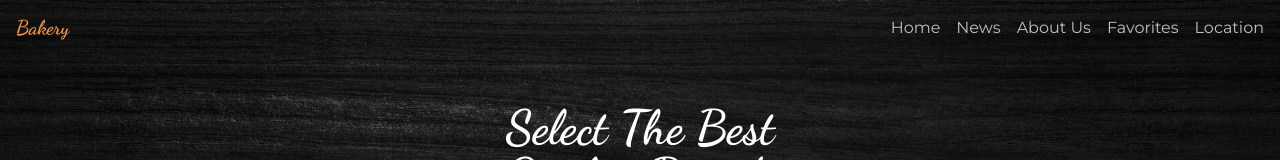
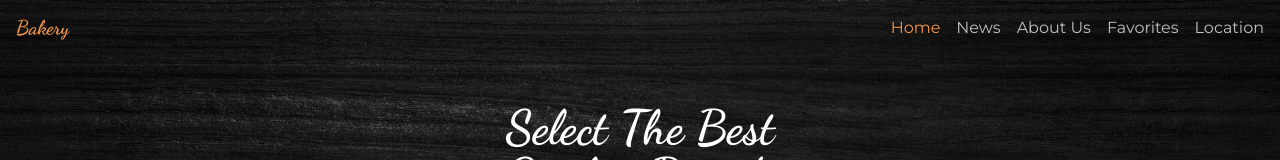
Before and after one commit to azamat-cto/bakery, a Next.js app: page / in a window 1280 px wide. Shown: the top 160 px of the page. Built offline with nearby package versions, Linux system fonts and the light colour scheme.

Commit message:
Add active class

```diff
--- a/src/components/Header.tsx
+++ b/src/components/Header.tsx
@@ -3,7 +3,7 @@
 import { useMotionValueEvent, useScroll } from "framer-motion";
 import Image from "next/image";
 import Link from "next/link";
-import { useRouter } from "next/navigation";
+import { usePathname, useRouter } from "next/navigation";
 import { useState } from "react";
 
 import Bread1 from "@/assets/images/bread-1.png";
@@ -46,6 +46,7 @@ function Header() {
     const [open, setOpen] = useState(false);
     const [scroll, setScroll] = useState(false);
     const router = useRouter();
+    const pathname = usePathname();
     const { scrollY } = useScroll();
     useMotionValueEvent(scrollY, "change", (latest) => {
         if (latest >= 50) {
@@ -76,7 +77,15 @@ function Header() {
                         <ul className="flex items-center gap-x-4">
                             {links.map((link) => (
                                 <li key={link.key}>
-                                    <Link href={link.url}>{link.label}</Link>
+                                    <Link
+                                        className={cn(
+                                            pathname === link.url &&
+                                                "text-primary",
+                                        )}
+                                        href={link.url}
+                                    >
+                                        {link.label}
+                                    </Link>
                                 </li>
                             ))}
                         </ul>
@@ -102,7 +111,11 @@ function Header() {
                                     {links.map((link) => (
                                         <li key={link.key}>
                                             <Link
-                                                className="font-semibold text-heading transition-colors hover:text-primary"
+                                                className={cn(
+                                                    "font-semibold text-heading transition-colors hover:text-primary",
+                                                    pathname === link.url &&
+                                                        "text-primary",
+                                                )}
                                                 href={link.url}
                                                 onClick={() => {
                                                     router.push(
```
